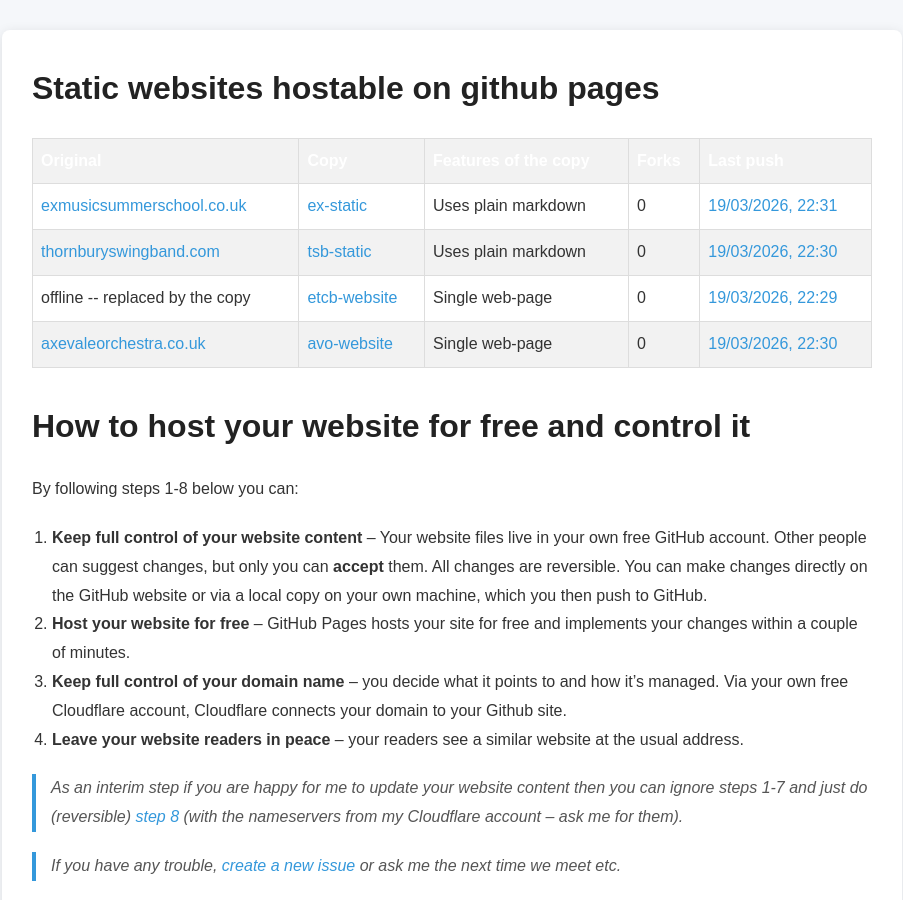
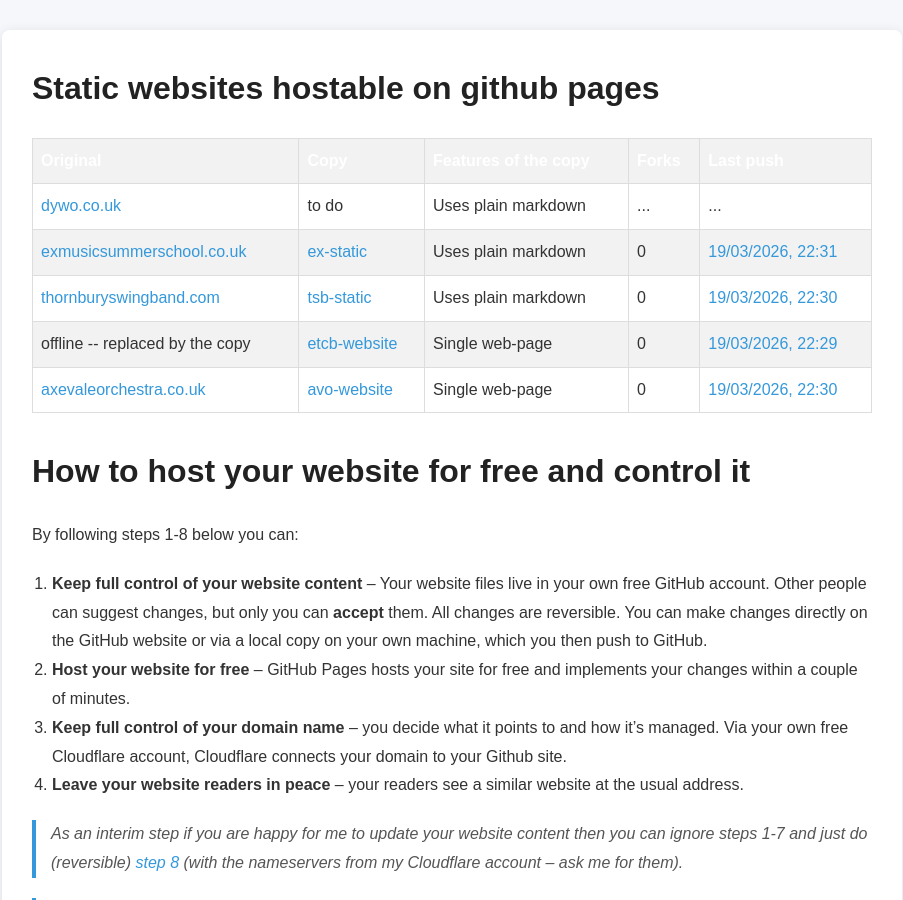
Before and after one commit to owen-kellie-smith/static-websites, a Jekyll site: the page built from index.md, in a window 1280 px wide and 900 px high. Shown: the whole window, without its empty margins (188-1091 px from the left). Built offline with Jekyll 4.4.1, drawn with Linux system fonts in a browser that asks for light colours; our own code applies the rules of GitHub Pages for plain Markdown files.

Commit message:
add dywo

```diff
--- a/index.md
+++ b/index.md
@@ -21,6 +21,13 @@ secondary_content: |
 </tr>
 </thead>
 <tbody>
+<tr>
+  <td data-label="Original"><a href="https://www.dywo.co.uk/">dywo.co.uk</a></td>
+  <td data-label="Copy">to do</td>
+  <td data-label="Features" >Uses plain markdown</td>
+  <td  data-label="Forks" data-repo="owen-kellie-smith/dywo-website" data-field="forks">...</td>
+  <td  data-label="Last push" data-repo="owen-kellie-smith/dywo-website" data-field="pushed" data-repo-link="https://github.com/owen-kellie-smith/dywo-website">...</td>
+</tr>
 <tr>
   <td data-label="Original"><a href="https://www.exmusicsummerschool.co.uk/">exmusicsummerschool.co.uk</a></td>
   <td data-label="Copy"><a href="https://owen-kellie-smith.github.io/ex-static/">ex-static</a></td>
```
